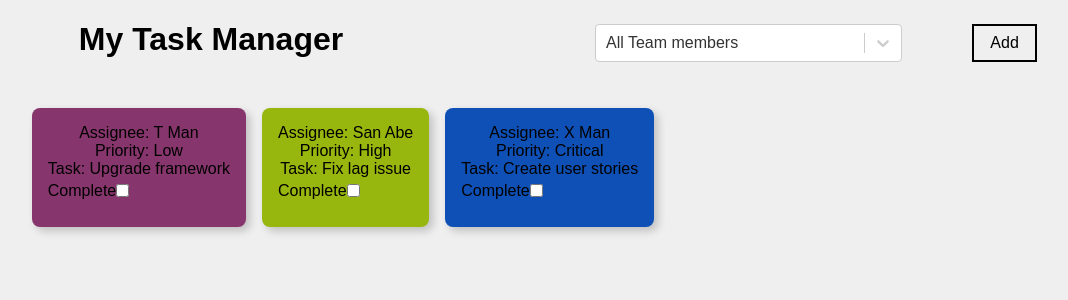
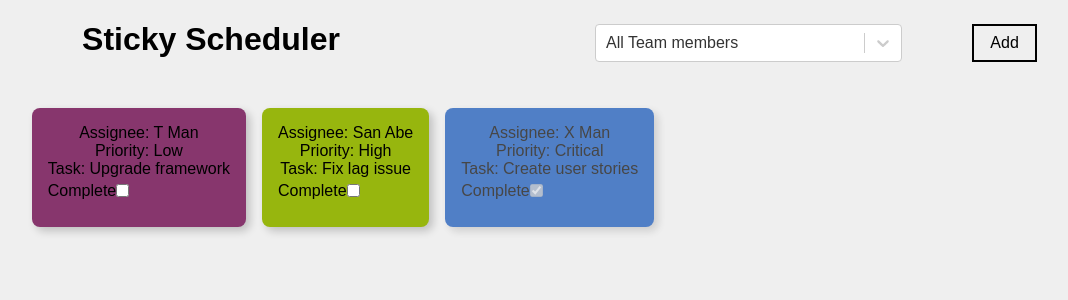
Before and after one commit to thendokhae/task-management-app, a React (Create React App) app: page / in a window 1280 px wide. Shown: the top 300 px of the page, without its empty margins (173-1241 px from the left). Built offline with nearby package versions, Linux system fonts and the light colour scheme.

Commit message:
-complete task functionality -clearing task after save -assignee list to only show assignees

```diff
--- a/src/App.tsx
+++ b/src/App.tsx
@@ -13,7 +13,7 @@ import {
   filterTasks,
   selectTask,
   showAddNewTask,
-  showAddNewTeamMember
+  showAddNewTeamMember, updateTask
 } from "./store/actionsCreators";
 import AddTeamMember from "./components/AddTeamMember";
 import AddTask from "./components/AddTask";
@@ -24,6 +24,16 @@ function getAssigneeOption(assigneeList: ITeamMember[]): ISelectOption[]{
   const result: ISelectOption[] = [];
   assigneeList.forEach(a => {
     result.push({ label: a.name, value: a});
+  })
+  return result;
+}
+
+function getAssigneeListOptions(assigneeList: ITeamMember[]): ISelectOption[]{
+  const result: ISelectOption[] =[];
+  assigneeList.forEach(a => {
+    if (a.id !== "-1") {
+      result.push({label: a.name, value: a});
+    }
   })
   return result;
 }
@@ -82,13 +92,13 @@ const App: React.FC = () =>  {
 
   const dispatchAddNewTeam = (team: ITeamMember): void => addNewTeamMember(team);
 
-  const dispatchFilterTasks = (selectedAssignee: ISelectOption): void => filterTeamMember(selectedAssignee);
-
   const dispatchShowAddNewTeamMember = (show: boolean): void => handleShowAddNewTeamMember(show);
 
   const dispatchShowAddNewTask = (show: boolean): void => handleShowAddNewTask(show);
 
   const dispatchSelectTask = (task: ITask): void => handleSelectTask(task);
+
+  const dispatchUpdateTask = (task: ITask): void => handleUpdateTask(task);
 
   const handleAddTeam = (teamMember: ITeamMember) => {
     dispatchAddNewTeam(teamMember);
@@ -122,9 +132,19 @@ const App: React.FC = () =>  {
       [dispatch]
   );
 
+  const handleUpdateTask = React.useCallback(
+      (task) => dispatch(updateTask(task)),
+      [dispatch]
+  );
+
   const onTaskSelect = (task: ITask) => {
     dispatchSelectTask(task);
     blankSpaceClicked(true);
+  }
+
+  const onCompleteTask =(task: ITask) => {
+    dispatchUpdateTask(task)
+    blankSpaceClicked(false);
   }
 
   const blankSpaceClicked = (show: boolean): void => handleShowAddNewTask(show);
@@ -139,7 +159,7 @@ const App: React.FC = () =>  {
 
   const onPageClick = (event: any) => {
     console.log('event', event);
-    if (event.target.innerText && event.target.innerText.includes("My Task Manager")) {
+    if (event.target.innerText && event.target.innerText.includes("Sticky Scheduler")) {
         const showAdd = !displayAddNewTask;
         blankSpaceClicked(showAdd);
     }
@@ -150,7 +170,7 @@ const App: React.FC = () =>  {
       <main className="App" onClick={onPageClick}>
         <article className="cf">
           <div className="fl w-60 tc">
-            <h1>My Task Manager</h1>
+            <h1>Sticky Scheduler</h1>
           </div>
           <div className="fl w-40 tc ButtonAlign">
             <div className="cf">
@@ -165,14 +185,14 @@ const App: React.FC = () =>  {
         </article>
         <div className="cf Container">
           <div className="fl w-80 tc">
-            <TaskList taskList={taskList} selectTask={onTaskSelect}/>
+            <TaskList taskList={taskList} selectTask={onTaskSelect} completeTask={onCompleteTask}/>
           </div>
           <div className="fl w-20 tc">
             {displayAddNewTeamMember ?
                 <AddTeamMember addTeamMember={handleAddTeam}/>: ''}
                 <br/>
             {displayAddNewTask ?
-                <AddTask addTask={handleAddNewTask} assigneeOptions={getAssigneeOption(assigneeList)}
+                <AddTask addTask={handleAddNewTask} assigneeOptions={getAssigneeListOptions(assigneeList)}
                          priorityOptions={getPriorityOptionsList()} task={selectedTask}/>
                 : ''}
           </div>
--- a/src/components/Task.tsx
+++ b/src/components/Task.tsx
@@ -19,26 +19,49 @@ class Task extends Component<ITaskProps, ITaskState> {
         }
     }
 
+    componentDidMount(): void {
+        const {complete} = this.props;
+        this.setState({complete});
+    }
+
     selectTask = () => {
+        if (!this.state.complete) {
+            const task: ITask = {
+                complete: this.props.complete,
+                name: this.props.name,
+                assignee: this.props.assignee,
+                priority: this.props.priority,
+                id: this.props.id
+            }
+            this.props.selectTask(task);
+        }
+    }
+
+    onCompletedChange = (e: React.ChangeEvent<HTMLInputElement>)  =>{
+        e.preventDefault();
+        const complete = e.target.checked;
+        this.setState({complete});
         const task: ITask = {
-            complete: this.props.complete,
+            assignee: this.props.assignee,
+            id: this.props.id,
+            priority: this.props.priority,
             name: this.props.name,
-            assignee: this.props.assignee,
-            priority: this.props.priority,
-            id: this.props.id
+            complete: complete
         }
-        this.props.selectTask(task);
+        this.props.completeTask(task)
     }
 
     public render() {
         return (
-            <div className="tc dib br3 pa3 ma2 bw2 shadow-5" style={{backgroundColor: this.props.assignee.color}} onClick={this.selectTask}>
+            <div className="tc dib br3 pa3 ma2 bw2 shadow-5" style={{backgroundColor: this.props.assignee.color,
+                opacity: this.state.complete ? 0.7 : 1}} onClick={this.selectTask}>
                 <div>Assignee: {this.props.assignee.name}</div>
                 <div>Priority: {this.props.priority}</div>
                 <div>Task: {this.props.name}</div>
                 <div className="flex items-center mb2">
                     <label htmlFor="homealone" className="lh-copy">Complete</label>
-                    <input className="mr2" type="checkbox" id="homealone" value="homealone" />
+                    <input className="mr2" type="checkbox" checked={this.state.complete} onChange={this.onCompletedChange}
+                           disabled={this.state.complete}/>
                 </div>
             </div>
         );
--- a/src/components/TaskList.tsx
+++ b/src/components/TaskList.tsx
@@ -23,6 +23,10 @@ class TaskList extends Component<ITaskListProps, ITaskListState> {
         this.props.selectTask(task);
     }
 
+    handleCompleteTask = (task: ITask) => {
+        this.props.completeTask(task);
+    }
+
     public render() {
         const taskComponent = this.props.taskList.map((task) => {
             return (
@@ -32,6 +36,7 @@ class TaskList extends Component<ITaskListProps, ITaskListState> {
                     complete={task.complete}
                     name={task.name}
                     priority={task.priority}
+                    completeTask={this.handleCompleteTask}
                     selectTask={this.handleSelectTask}
                     id={task.id}
                 />
--- a/src/models/ITaskListProps.ts
+++ b/src/models/ITaskListProps.ts
@@ -3,4 +3,5 @@ import {ITask} from "./ITask";
 export interface ITaskListProps {
     taskList: ITask[];
     selectTask:(task: ITask) => void;
+    completeTask:(task: ITask) => void;
 }
--- a/src/models/ITaskProps.ts
+++ b/src/models/ITaskProps.ts
@@ -9,4 +9,5 @@ export interface ITaskProps {
     complete: boolean,
     id: string,
     selectTask: (task: ITask) => void;
+    completeTask: (task: ITask) => void;
 }
--- a/src/store/reducers.ts
+++ b/src/store/reducers.ts
@@ -90,10 +90,10 @@ export function taskManagerReducer(
             } else {
                 currentTask.push(action.task)
             }
-            return {...state, taskList: currentTask}
+            return {...state, taskList: currentTask, selectedTask: initialState.selectedTask}
         case UPDATE_TASK:
             return {
-                ...state, taskList: state.taskList, assigneeList: state.assigneeList
+                ...state, taskList: state.taskList, assigneeList: state.assigneeList, selectedTask: initialState.selectedTask
             }
         case ADD_TEAM_MEMBER:
             const currentList = state.assigneeList;
```
